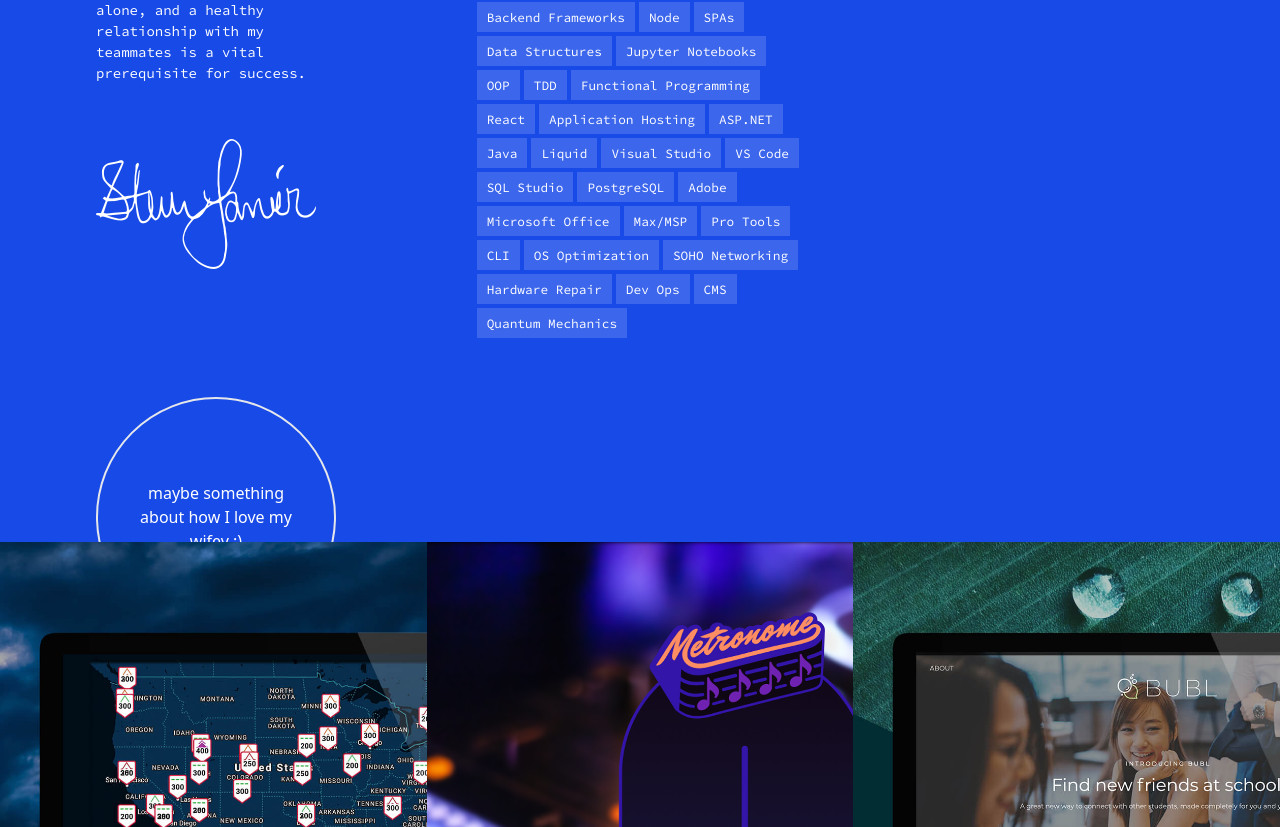
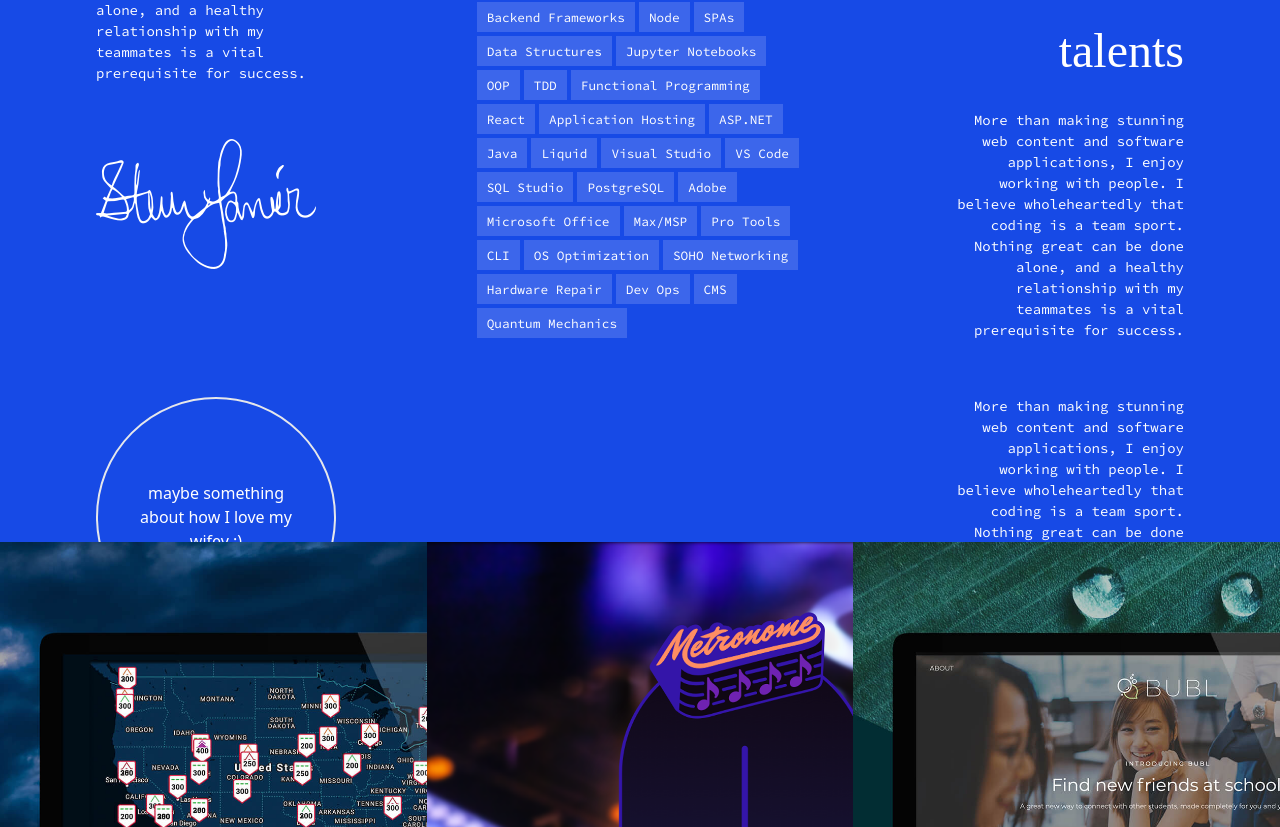
Before and after one commit to sklanier/Portfolio, a Next.js app: page / in a window 1280 px wide. Shown: the part 1258-2085 px from the top of the page. Built offline with nearby package versions, Linux system fonts and the light colour scheme.

Commit message:
added talents col

```diff
--- a/components/AboutSection/About.js
+++ b/components/AboutSection/About.js
@@ -4,8 +4,19 @@ const About = () => (
     <section id="about" className="w-full bg-primaryBlue h-sectionHeight flex">
         <div className="px-24 w-4/12 text-left">
             <h1 className="aboutTitle">about</h1>
-            <p className="heroSub">I consider myself a Jack of many trades. I've held a number of different positions over the years, and Each one has helped shape me into a well-rounded developer with a unique & broad skillset.</p>
-            <p className="heroSub">More than making stunning web content and software applications, I enjoy working with people. I believe wholeheartedly that coding is a team sport. Nothing great can be done alone, and a healthy relationship with my teammates is a vital prerequisite for success.</p>
+            <p className="heroSub">
+                I consider myself a Jack of many trades.
+                I've held a number of different positions over the years,
+                and Each one has helped shape me into a well-rounded developer
+                with a unique & broad skillset.
+            </p>
+            <p className="heroSub">
+                More than making stunning web content and software applications,
+                I enjoy working with people. I believe wholeheartedly that coding
+                is a team sport. Nothing great can be done alone,
+                and a healthy relationship with my teammates is a vital prerequisite
+                for success.
+            </p>
             <img src="assets/img/SteveLanier-Signature@2x.png"/>
             <div className="mt-32 border-2 rounded-full h-60 w-60 flex items-center justify-center text-center p-8 text-white">
                 maybe something about how I love my wifey :)
@@ -15,8 +26,23 @@ const About = () => (
             <h1 className="aboutTitle underline text-center">technical skills</h1>
             <Skills/>
         </div>
-        <div className="px-24 w-4/12 text-right">
+        <div className="px-24 w-4/12 text-right mt-96">
+            <div className="h-24"></div>
             <h1 className="aboutTitle">talents</h1>
+            <p className="heroSub">
+                More than making stunning web content and software applications,
+                I enjoy working with people. I believe wholeheartedly that coding
+                is a team sport. Nothing great can be done alone,
+                and a healthy relationship with my teammates is a vital prerequisite
+                for success.
+            </p>
+            <p className="heroSub">
+                More than making stunning web content and software applications,
+                I enjoy working with people. I believe wholeheartedly that coding
+                is a team sport. Nothing great can be done alone,
+                and a healthy relationship with my teammates is a vital prerequisite
+                for success.
+            </p>
         </div>
     </section>
 );
```
